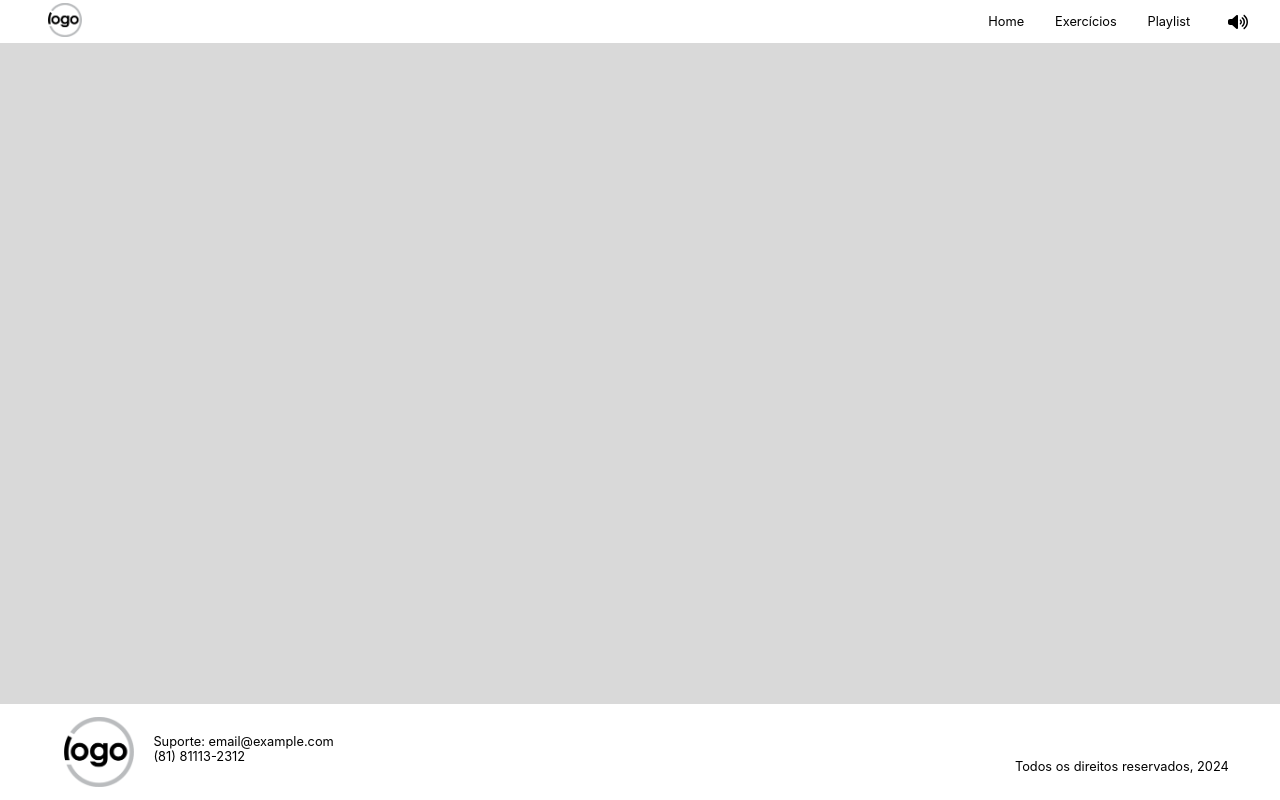
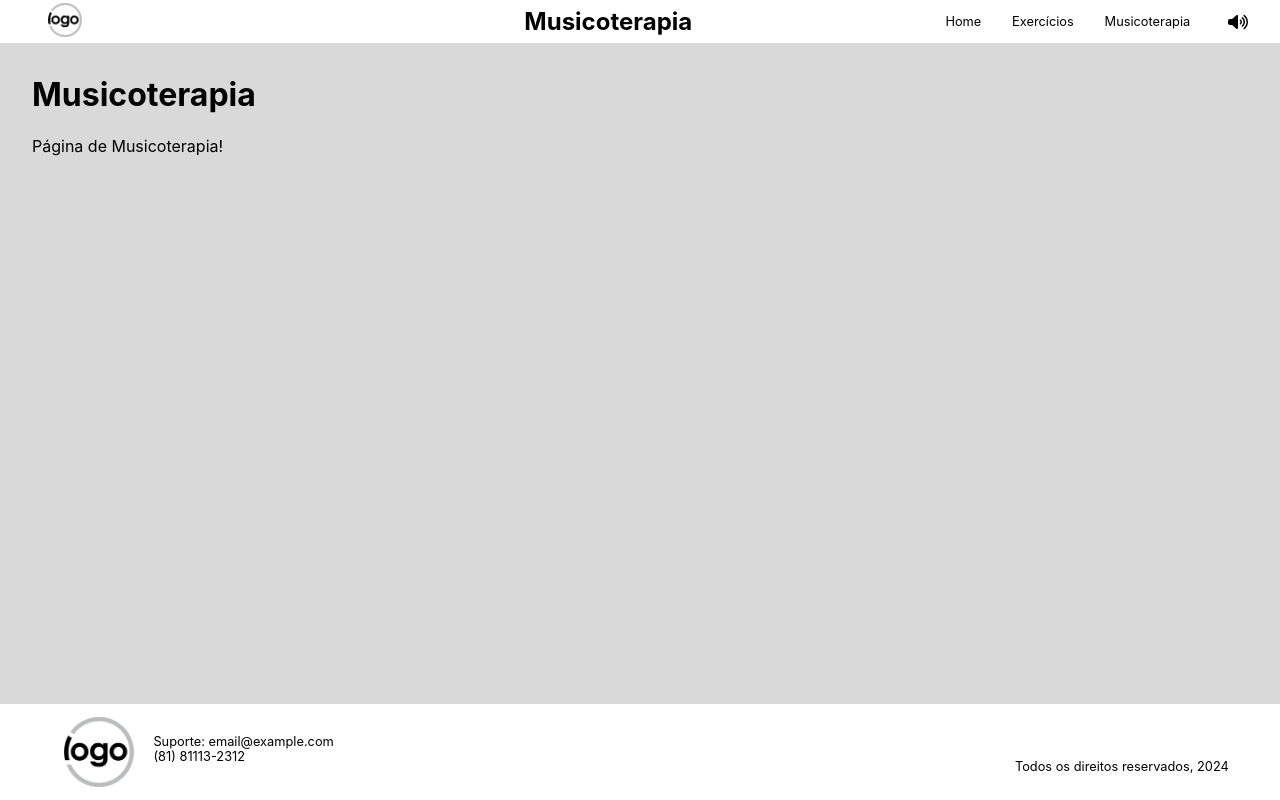
Before and after one commit to pedrobslima/projetao_2024.1_saude, a React (Create React App) app in the folder frontend/: page /musicoterapia in a window 1280 px wide. Built offline with nearby package versions, Linux system fonts and the light colour scheme.

Commit message:
Refactor: change name from Playlist to Musicoterapia

```diff
--- a/frontend/src/components/Navbar.jsx
+++ b/frontend/src/components/Navbar.jsx
@@ -31,7 +31,7 @@ function Navbar({ pageTitle }) {
             <Link to="/exercicios">Exercícios</Link>
           </li>
           <li>
-            <Link to="/playlist">Playlist</Link>
+            <Link to="/musicoterapia">Musicoterapia</Link>
           </li>
         </ul>
         <FontAwesomeIcon
--- a/frontend/src/main/Routes.jsx
+++ b/frontend/src/main/Routes.jsx
@@ -2,7 +2,7 @@ import React from 'react'
 import { Routes, Route } from 'react-router-dom'
 
 import Home from '../pages/Home'
-import Playlist from '../pages/Playlist'
+import Musicoterapia from '../pages/Musicoterapia'
 import Exercicios from '../pages/Exercicio/ExercisesPage'
 import ExerciseGuidePage from '../pages/Exercicio/ExerciseGuidePage'
 
@@ -10,7 +10,7 @@ function AppRoutes() {
     return (
         <Routes>
             <Route path='/' element={<Home />} />
-            <Route path='/playlist' element={<Playlist />} />
+            <Route path='/musicoterapia' element={<Musicoterapia />} />
             <Route path='/exercicios' element={<Exercicios />} />
             <Route path='/exercicios/guias/:id' element={<ExerciseGuidePage />} />
         </Routes>
--- /dev/null
+++ b/frontend/src/pages/Musicoterapia.jsx
@@ -0,0 +1,12 @@
+import React from 'react'
+
+function Musicoterapia() {
+    return (
+        <div className="page-container">
+            <h1>Musicoterapia</h1>
+            <p>Página de Musicoterapia!</p>
+        </div>
+    );
+}
+
+export default Musicoterapia
--- a/frontend/src/pages/Playlist.jsx
+++ /dev/null
@@ -1,13 +0,0 @@
-import React from 'react'
-// import './Playlist.css'
-
-function Playlist() {
-    return (
-        <div className="page-container">
-            <h1>Playlist</h1>
-            <p>Página de Playlists!</p>
-        </div>
-    );
-}
-
-export default Playlist
--- a/frontend/src/utils/utils.js
+++ b/frontend/src/utils/utils.js
@@ -2,8 +2,8 @@ export const getPageTitle = (pathname) => {
   switch (pathname) {
     case "/":
       return "Home";
-    case "/playlist":
-      return "Playlist";
+    case "/musicoterapia":
+      return "Musicoterapia";
     case "/exercicios":
       return "Exercícios";
     default:
```
